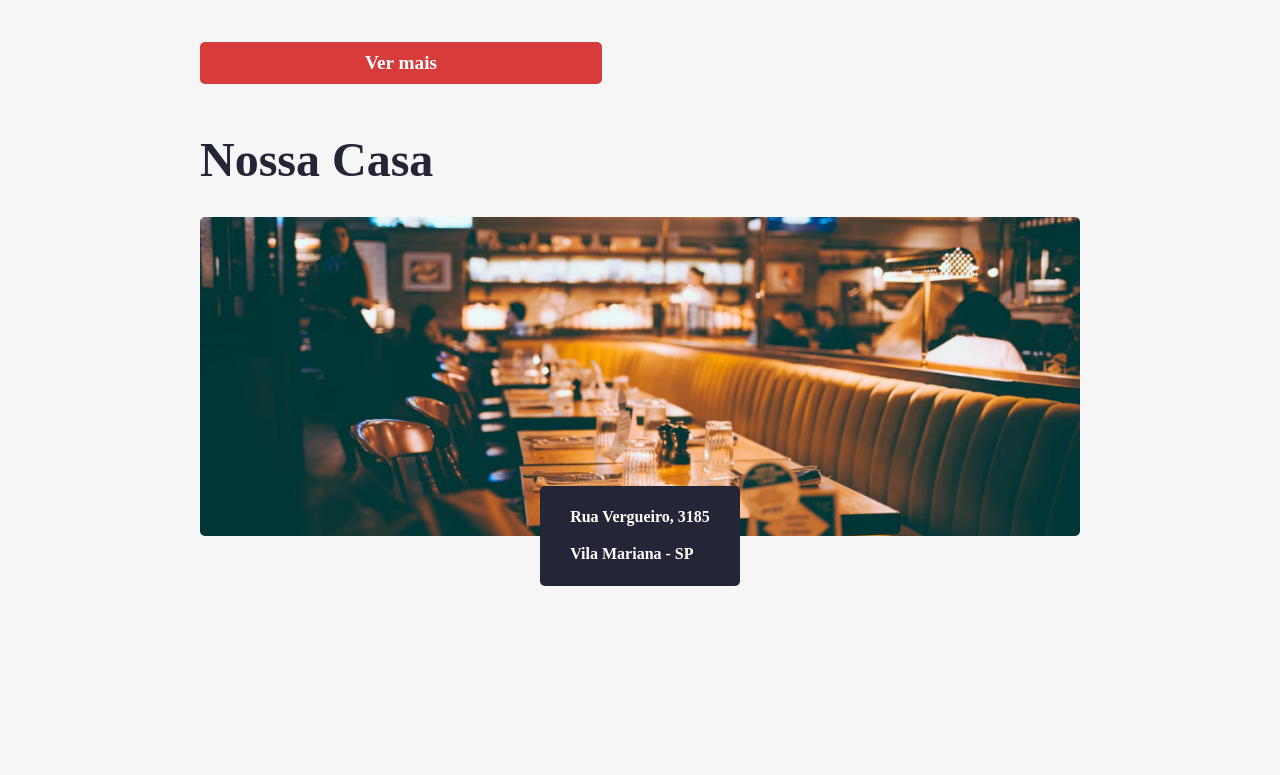
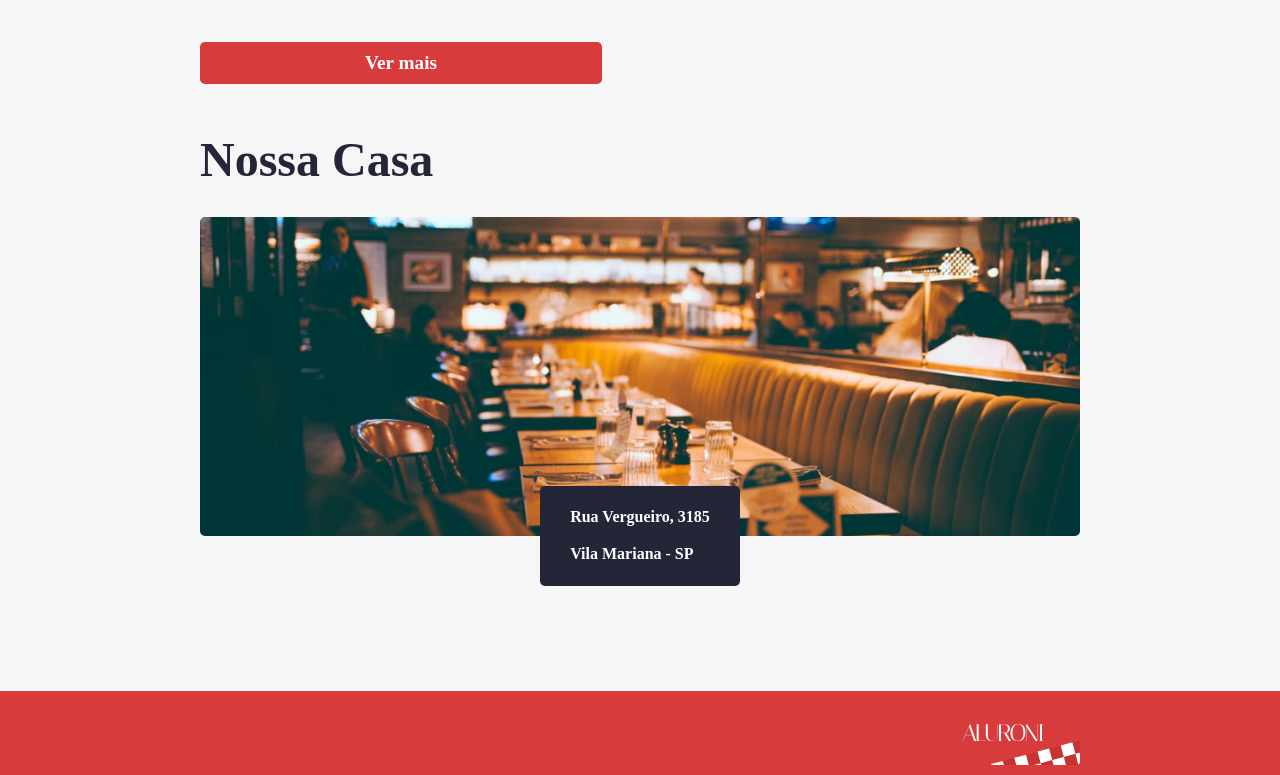
Before and after one commit to pedrogobis/Alura-JavaScript, a React (Create React App) app in the folder JS-Front-End/REACT JS/reactaula2/: page / in a window 1280 px wide. Shown: the part 1206-1981 px from the top of the page. Before the commit the page ends 1897 px from the top, so only its background shows below. Built offline with nearby package versions, Linux system fonts and the light colour scheme; a web font is replaced by a local one.

Commit message:
Criando a pagina NOTFOUND
-Fizemos  a pagina de not found
-Colocamos estilos
-Colocamos a rota
-Colocamos botão para voltar

```diff
--- /dev/null
+++ b/JS-Front-End/REACT JS/reactaula2/src/components/Footer/Footer.module.scss
@@ -0,0 +1,17 @@
+@import "styles/variaveis";
+@import "styles/breakpoints";
+.footer {
+  background-color: $red;
+  display: flex;
+  justify-content: flex-end;
+  padding: 10px $padding-horizontal;
+  @media (max-width: $desktop_xsm) {
+  padding: 10px $padding-horizontal-mobile;
+  }
+  @media (min-width: $desktop_xsm) and (max-width: $desktop_sm) {
+  padding: 10px $padding-horizontal-sm;
+  }
+  @media (min-width: $desktop_sm) and (max-width: $desktop_md) {
+  padding: 10px $padding-horizontal-md;
+  }
+}
--- /dev/null
+++ b/JS-Front-End/REACT JS/reactaula2/src/components/Footer/index.tsx
@@ -0,0 +1,11 @@
+import styles from './Footer.module.scss'
+import {ReactComponent as Logo} from 'assets/logo.svg'
+
+
+export default function Footer(){
+    return(
+        <footer className={styles.footer}>
+            <Logo/>
+        </footer>
+    )
+}
--- a/JS-Front-End/REACT JS/reactaula2/src/index.css
+++ b/JS-Front-End/REACT JS/reactaula2/src/index.css
@@ -11,3 +11,9 @@
 body{
   background-color: #f6f6f6;
 }
+
+#root > main.container {
+  display: flex;
+  flex-direction: column;
+  min-height: 100vh;
+}
--- /dev/null
+++ b/JS-Front-End/REACT JS/reactaula2/src/pages/NotFound/NotFound.module.scss
@@ -0,0 +1,21 @@
+@import 'styles/variaveis';
+.container {
+  align-items: center;
+  display: flex;
+  flex: 1;
+  flex-direction: column;
+  justify-content: center;
+}
+.voltar {
+  display: flex;
+  justify-content: flex-start;
+  width: 100%;
+  button {
+    background-color: transparent;
+    border: none;
+    color: $red;
+    cursor: pointer;
+    font-size: 1.5rem;
+    font-weight: bold;
+  }
+}
--- /dev/null
+++ b/JS-Front-End/REACT JS/reactaula2/src/pages/NotFound/index.tsx
@@ -0,0 +1,23 @@
+import styles from './NotFound.module.scss'
+import stylesTema from 'styles/Tema.module.scss'
+import { ReactComponent as NotFound} from 'assets/not_found.svg'
+import classNames from 'classnames'
+import { useNavigate} from 'react-router-dom'
+
+export default function NotFoud(){
+  const navigate = useNavigate();
+
+	return(
+        <div className={classNames({
+            [styles.container]: true,
+            [stylesTema.container]: true
+    		})}>
+					<button onClick={() =>{
+							navigate(-1)
+					}}>
+						{'< Voltar'}
+					</button>
+            <NotFoud/>
+        </div>
+    )
+}
--- a/JS-Front-End/REACT JS/reactaula2/src/routes.js
+++ b/JS-Front-End/REACT JS/reactaula2/src/routes.js
@@ -1,14 +1,16 @@
 import Menu  from 'components/menu'
+import Footer from 'components/Footer'
 import PaginaPadrao from 'components/PaginaPadrao'
 import Inicio from 'pages/Inicio'
 import Cardapio from 'pages/Cardapio'
 import Sobre from 'pages/Sobre'
 import {BrowserRouter as Router, Routes, Route} from 'react-router-dom'
+import NotFoud from 'pages/NotFound'
 
 
 export default function AppRouter(){
     return(
-        <main>
+        <main className='container'>
           <Router>
               <Menu/>
               <Routes>
@@ -17,7 +19,9 @@
                  	<Route path='cardapio' element={<Cardapio/>}/>
                   <Route path='sobre' element={<Sobre/>}/>
 								</Route>
+                <Route path='*' element={<NotFoud/>} />
              </Routes>
+             <Footer/>
           </Router>
         </main>
     )
```
Also changed, not shown: JS-Front-End/REACT JS/reactaula2/src/assets/not_found.svg (added).
